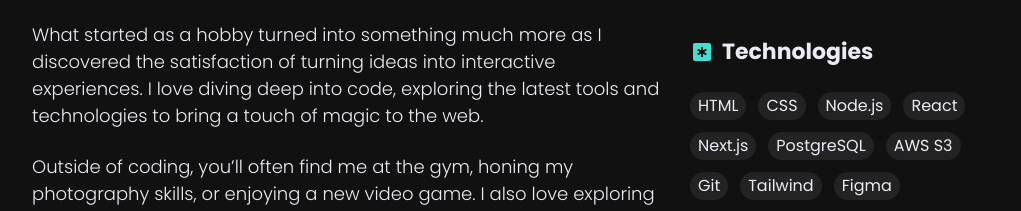
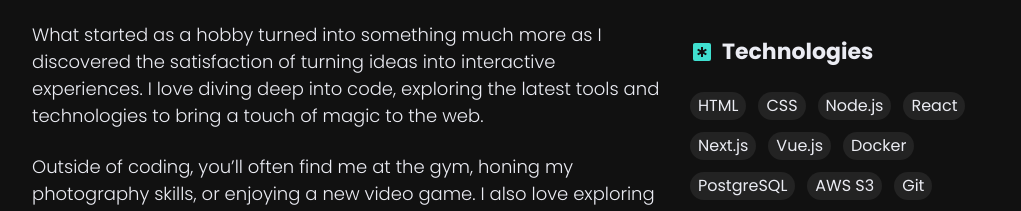
Before and after one commit to Kevin-D23/portfolio-v3, a React (Create React App) app: page / in a window 1280 px wide. Shown: the part 1320-1531 px from the top of the page, without its empty margins (159-1180 px from the left). Built offline with nearby package versions, Linux system fonts and the light colour scheme; no server answers; what @supabase/auth-helpers-react would draw is missing.

Commit message:
feat: docker and vue added to skills

```diff
--- a/src/components/about.tsx
+++ b/src/components/about.tsx
@@ -184,6 +184,8 @@ export default function About({scrollYProgress}:any) {
                 <span>Node.js</span>
                 <span>React</span>
                 <span>Next.js</span>
+                <span>Vue.js</span>
+                <span>Docker</span>
                 <span>PostgreSQL</span>
                 <span>AWS S3</span>
                 <span>Git</span>
```
